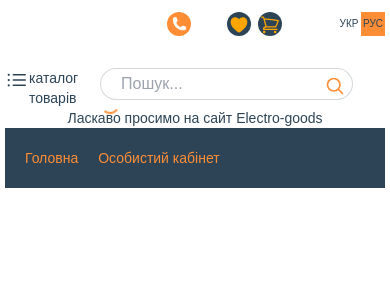
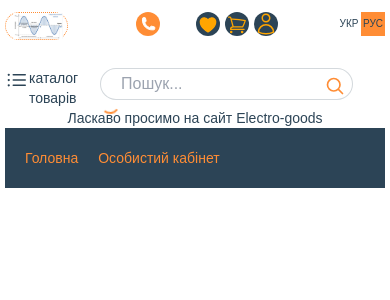
Before and after one commit to TheK0S/electro-goods, a React (Create React App) app: page / in a window 390 px wide. Shown: the top 300 px of the page. Built offline with nearby package versions, Linux system fonts and the light colour scheme.

Commit message:
add additionalContactPanel, make responsible header

```diff
--- a/src/components/ContactsPanel/ContactsPanel.tsx
+++ b/src/components/ContactsPanel/ContactsPanel.tsx
@@ -1,22 +1,41 @@
+import { useState } from "react";
+
 const PhoneNumber:string = '+380972222225';
+
 export const ContactsPanel = () => {
+
+    const [isAdditionalContactPanel, showContactsPanel] = useState(false)
+
     return (
-        <div className='contactsPanel-wrap flex text-xs items-center '>
-            <div className="contactPanel-icon px-1">
+        <div className='contactsPanel-wrap flex text-xs items-center relative '>
+            {isAdditionalContactPanel
+                ?<div
+                    className="additionalContactPanel absolute w-full h-20 z-10 bg-[#ffffff]
+                            right-[70%] top-[-8px] rounded-[5%] rounded-tr-[21px]
+                            border-1 border-main_02 shadow-xl shadow-main xs:hidden">
+                    <div>контакти:</div>
+                    <div>{PhoneNumber}</div>
+                    </div>
+                :''
+            }
+
+            <div className="contactPanel-icon px-1  z-20" onClick={()=>showContactsPanel(!isAdditionalContactPanel)}>
                 <svg xmlns="http://www.w3.org/2000/svg" fill="white" viewBox="-8 0 38 25" strokeWidth={1.5} stroke="white"
                 className="w-6 h-6 bg-secondary rounded-full
                            sm:w-8 sm:h-8">
                 <path strokeLinecap="round" strokeLinejoin="round"  d="M2.25 6.75c0 8.284 6.716 15 15 15h2.25a2.25 2.25 0 0 0 2.25-2.25v-1.372c0-.516-.351-.966-.852-1.091l-4.423-1.106c-.44-.11-.902.055-1.173.417l-.97 1.293c-.282.376-.769.542-1.21.38a12.035 12.035 0 0 1-7.143-7.143c-.162-.441.004-.928.38-1.21l1.293-.97c.363-.271.527-.734.417-1.173L6.963 3.102a1.125 1.125 0 0 0-1.091-.852H4.5A2.25 2.25 0 0 0 2.25 4.5v2.25Z" />
                 </svg>
             </div>
+
             <div className="contactPanel-text-wrap font-bold text-main_08 px-1">
-              <div className="contactPanel-text uppercase text-[10px] tracking-wide
-              hidden sm:block">контактний номер телефону</div>
+                <div className="contactPanel-text uppercase text-[10px] tracking-wide
+                              hidden sm:block">контактний номер телефону
+                </div>
                <a className='contactPanel-phone w-full self-center tracking-wider hidden
                             md:leading-[16px] md:text-lg
                             xs:text-sm xs:block'
                href={'tel:'+PhoneNumber} title="зателефонуйте нам">{PhoneNumber}</a>
             </div>
         </div>
-    );
+    )
 }
--- a/src/components/Header/Header.tsx
+++ b/src/components/Header/Header.tsx
@@ -5,30 +5,16 @@ import { IconsPanel } from '../IconsPanel/IconsPanel';
 import { LanguagePanel } from '../LanguagePanel/LanguagePanel';
 import { CatalogPanel } from '../catalogPanel/catalogPanel';
 
-
-// export const Header = () => {
-//     return (
-//         <header className="flex flex-col md:flex-row justify-between md:items-center">
-//             <Logo />
-//             <SearchPanel/>
-//             <ContactsPanel/>
-//             <IconsPanel/>
-//             <LanguagePanel/>
-//             {/* <FavoriteIcon/> */}
-//             {/* <ProductsCartPanel/> */}
-//         </header>
-//     );
-// }
 export const Header = () => {
     return (
         <header className="grid grid-rows-2 grid-cols-12 gap-y-4
                            xs:grid-cols-10
                            lg:flex lg:flex-row lg:justify-between lg:items-center">
-            <div className="xs:col-span-2"><Logo /></div>
+            <div className="col-span-2"><Logo /></div>
             <div className='row-start-2 col-start-1 md:hidden'><CatalogPanel/></div>
             <div className="row-start-2 col-start-4 col-span-8 md:col-start-1 md:col-span-12"><SearchPanel/></div>
-            <div className="row-start-1 col-start-6 col-span-4 xs:col-start-4"><ContactsPanel/></div>
-            <div className="row-start-1 col-start-8 col-span-1 xs:col-start-8 xs:col-span-1"><IconsPanel/></div>
+            <div className="row-start-1 col-start-5 col-span-4 xs:col-start-4"><ContactsPanel/></div>
+            <div className="row-start-1 col-start-7 col-span-1 xs:col-start-8 xs:col-span-1"><IconsPanel/></div>
             <div className="row-start-1 col-start-12 col-span-1 justify-self-end xs:col-start-10 xs:col-span-1"><LanguagePanel/></div>
         </header>
     );
--- a/src/components/IconsPanel/IconsPanel.tsx
+++ b/src/components/IconsPanel/IconsPanel.tsx
@@ -1,20 +1,25 @@
 export const IconsPanel = () => {
 
   return (
-    <div className="iconsPanel-wrap flex justify-between min-w-[55px]
-                    xs:min-w-[70px] ">
-        <a href="#" className="iconsPanel-icon text-secondary  ">
+    <div className="iconsPanel-wrap flex justify-between min-w-[84px]
+                    md:min-w-[120px] ">
+        <a href="#" className="iconsPanel-icon px-[1px] md:px-1 ">
           <svg xmlns="http://www.w3.org/2000/svg" fill="orange" viewBox="-2 0 28 22" strokeWidth={1.5} stroke="orange"
           className="w-6 h-6 sm:w-8 sm:h-8 bg-main rounded-full">
             <path strokeLinecap="round" strokeLinejoin="round" d="M21 8.25c0-2.485-2.099-4.5-4.688-4.5-1.935 0-3.597 1.126-4.312 2.733-.715-1.607-2.377-2.733-4.313-2.733C5.1 3.75 3 5.765 3 8.25c0 7.22 9 12 9 12s9-4.78 9-12Z" />
           </svg>
         </a>
-        <a href="#" className="iconsPanel-icon text-secondary ">
+        <a href="#" className="iconsPanel-icon px-[1px] md:px-1">
           <svg xmlns="http://www.w3.org/2000/svg" fill="none" viewBox="-2 0 28 22" strokeWidth={1.5} stroke="orange"
           className="w-6 h-6 sm:w-8 sm:h-8 bg-main rounded-full">
             <path strokeLinecap="round" strokeLinejoin="round" d="M2.25 3h1.386c.51 0 .955.343 1.087.835l.383 1.437M7.5 14.25a3 3 0 0 0-3 3h15.75m-12.75-3h11.218c1.121-2.3 2.1-4.684 2.924-7.138a60.114 60.114 0 0 0-16.536-1.84M7.5 14.25 5.106 5.272M6 20.25a.75.75 0 1 1-1.5 0 .75.75 0 0 1 1.5 0Zm12.75 0a.75.75 0 1 1-1.5 0 .75.75 0 0 1 1.5 0Z" />
           </svg>
-
+        </a>
+        <a href="#" className="iconsPanel-icon px-[1px] md:px-1">
+          <svg xmlns="http://www.w3.org/2000/svg" fill="none" viewBox="0 0 24 24" strokeWidth={1.5} stroke="orange"
+          className="w-6 h-6 sm:w-8 sm:h-8 bg-main rounded-full">
+            <path strokeLinecap="round" strokeLinejoin="round" d="M15.75 6a3.75 3.75 0 1 1-7.5 0 3.75 3.75 0 0 1 7.5 0ZM4.501 20.118a7.5 7.5 0 0 1 14.998 0A17.933 17.933 0 0 1 12 21.75c-2.676 0-5.216-.584-7.499-1.632Z" />
+          </svg>
         </a>
     </div>
   );
--- a/src/components/Logo/Logo.tsx
+++ b/src/components/Logo/Logo.tsx
@@ -1,12 +1,13 @@
 export const Logo = () => {
     return (
-        <div className='logo hidden w-20 border-dotted border-secondary border-1
-                        rounded-3xl justify-around h-7 pl-1
-                        xs:flex
+        <div className='logo w-17 border-dotted border-secondary border-1
+                        rounded-3xl justify-around h-7 pl-1 flex
+                        xs:h-7
+
                         sm:w-40
                         lg:pl-4 lg:w-64 lg:min-w-64 lg:h-12'>
-            <div className='md:w-1/2'><img className='logo-img w-full h-full'
-                src="logo.jpg" alt="logo" />
+            <div className='md:w-1/2'>
+                <img className='logo-img w-full h-full' src="logo.jpg" alt="logo" />
             </div>
             <div className='logo-text w-1/3 text-[10px] leading-[10px]
                             hidden font-bold text-main self-center
```
